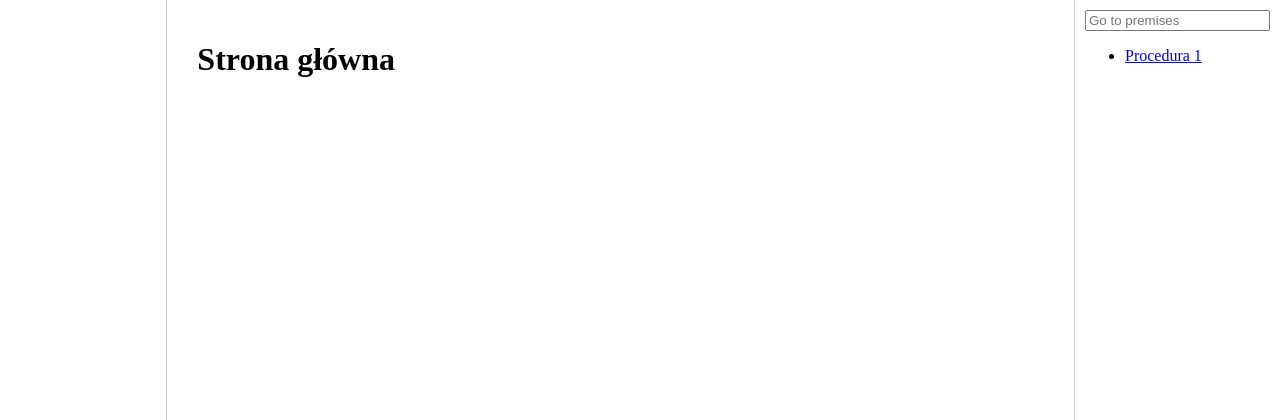
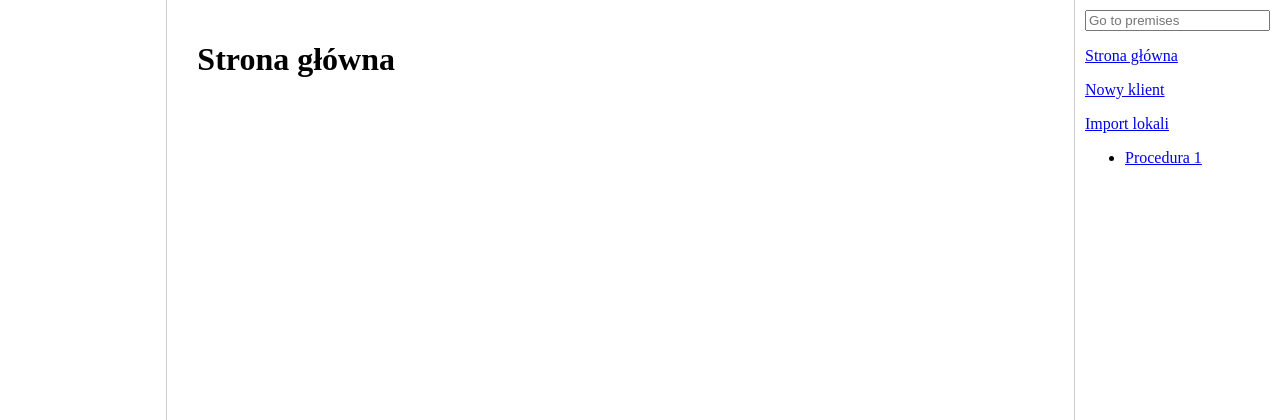
Before and after one commit to grzegorzswitek/bx_zmiany, a Django app: page / in a window 1280 px wide. Shown: the top 420 px of the page. Run offline with Django 4.2, Linux system fonts and the light colour scheme.

Commit message:
Update main_menu links

```diff
--- a/src/bx_zmiany/zmiany_aranz/templates/nav_sidebar.html
+++ b/src/bx_zmiany/zmiany_aranz/templates/nav_sidebar.html
@@ -5,6 +5,9 @@
         </form>
 
     </div>
+    <p><a href="{% url 'zmiany_aranz:index' %}">Strona główna</a></p>
+    <p><a href="{% url 'zmiany_aranz:customer_create' %}">Nowy klient</a></p>
+    <p><a href="{% url 'zmiany_aranz:premises_import' %}">Import lokali</a></p>
     <ul>
         <li><a href="{% url 'zmiany_aranz:procedure_detail_view' 1 %}">Procedura 1</a></li>
     </ul>
```
